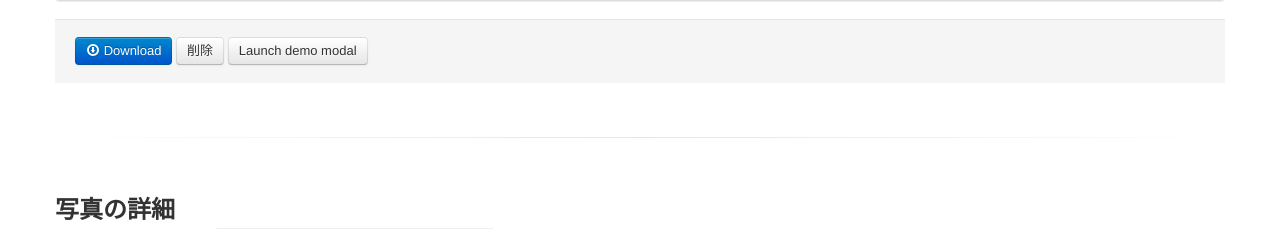
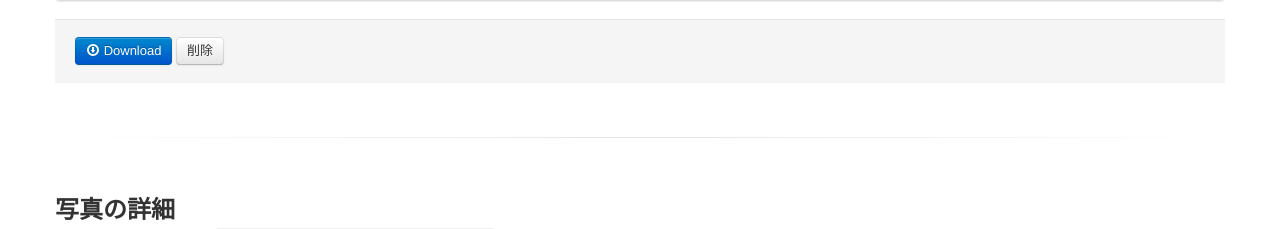
Before and after one commit to mmiyaji/iArchives, a Django app: template archives/templates/photo/detail.html in a window 1280 px wide. Shown: the part 739-968 px from the top of the page. Run offline with Django 3.2, Linux system fonts and the light colour scheme; the template is opened without the code that fills it: most values are stand-ins (such as "Sample title", 1, 10 or a date in 2020); grey boxes marked "Sample" are stand-in pictures; parts of the project's set-up code (start-up, migrations or seed data) failed here and were passed over; some libraries are stand-ins or nearby versions.

Commit message:
削除ダイアログバグ修正

```diff
--- a/archives/templates/photo/detail.html
+++ b/archives/templates/photo/detail.html
@@ -35,8 +35,7 @@
       <i class="icon-download icon-white"></i>
       <span>Download</span>
     </a>
-    <a data-controls-modal="modal-delete" data-backdrop="true" class="btn primary">削除</a>
-    <a href="#myModal" role="button" class="btn" data-toggle="modal">Launch demo modal</a>
+    <a href="#myModal" role="button" class="btn" data-toggle="modal">削除</a>
     <!-- <form method="POST" action="/photo/{{photo.uuid}}/delete/"> -->
     <!--   <button type="submit" class="btn btn-danger"> -->
     <!--     <i class="icon-trash icon-white"></i> -->
```
